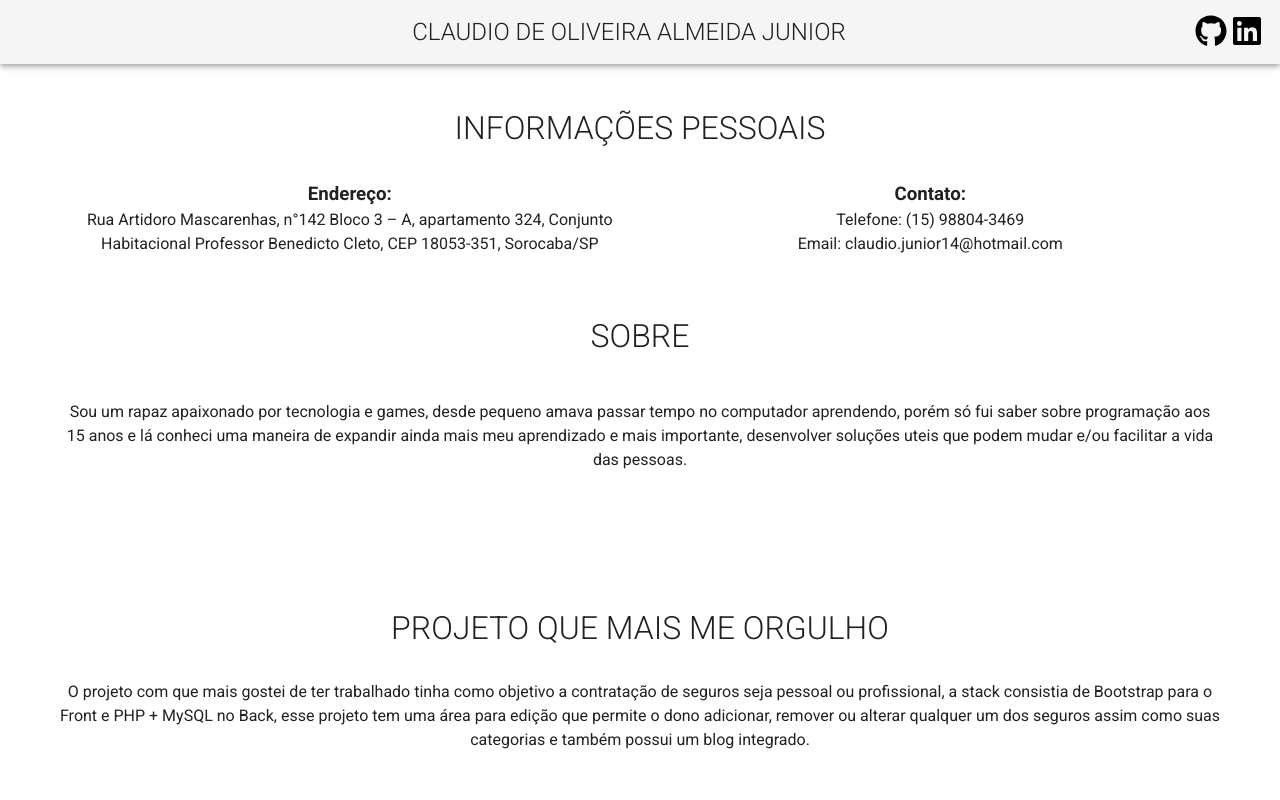
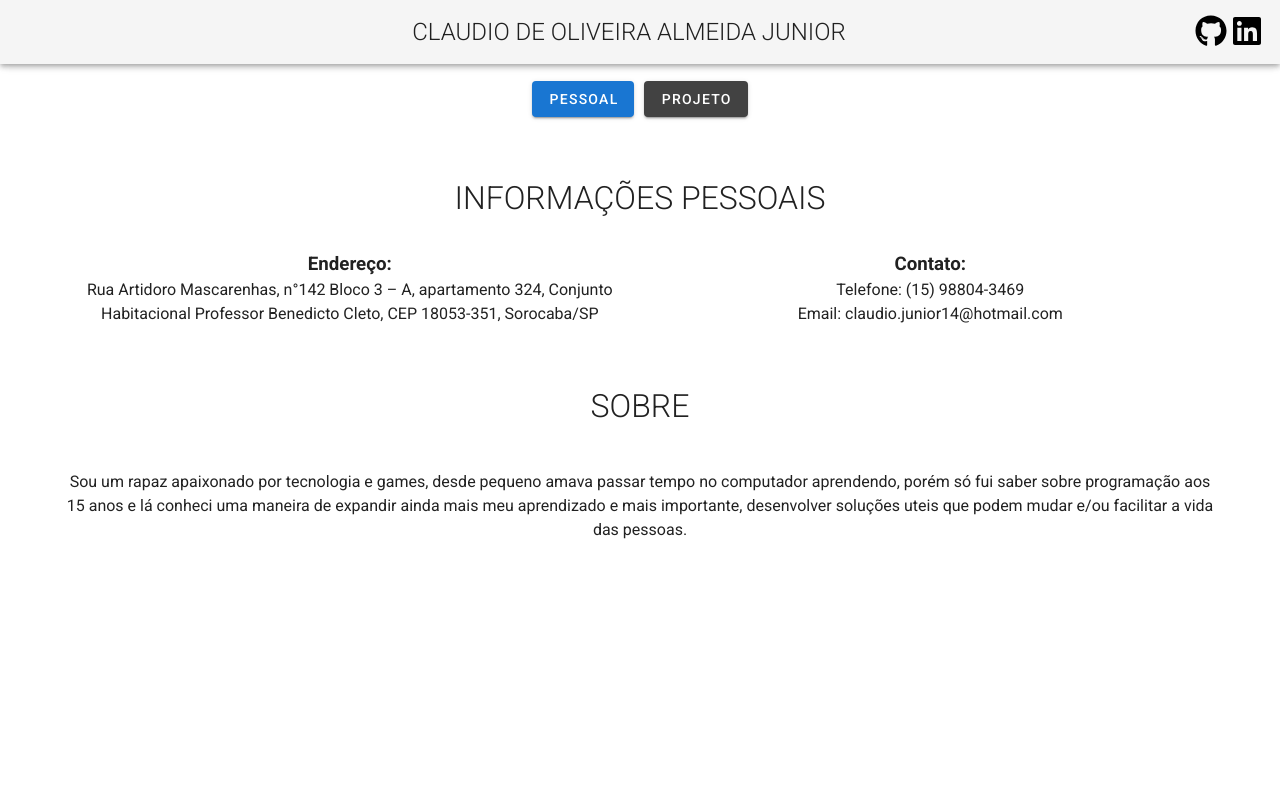
Before and after one commit to Kirizuro/basico-test, a Vue app: page / in a window 1280 px wide. Shown: the top 800 px of the page. Built offline with nearby package versions, Linux system fonts and the light colour scheme.

Commit message:
Routing fixed for the request test

```diff
--- a/package.json
+++ b/package.json
@@ -14,6 +14,7 @@
     "@fortawesome/vue-fontawesome": "^0.1.6",
     "core-js": "^2.6.5",
     "vue": "^2.6.10",
+    "vue-router": "^3.0.3",
     "vuetify": "^2.0.0"
   },
   "devDependencies": {
--- a/src/App.vue
+++ b/src/App.vue
@@ -18,25 +18,18 @@
         <font-awesome-icon :icon="['fab', 'linkedin']" size="2x" />
       </a>
     </v-app-bar>
-    <v-content>
-      <Personal />
-    </v-content>
-
-    <v-content>
-      <Project />
-    </v-content>
+    <Action />
+    <router-view />
   </v-app>
 </template>
 
 <script>
-import Personal from "./components/Personal";
-import Project from "./components/Project";
+import Action from "./actions/Actions";
 
 export default {
   name: "App",
   components: {
-    Personal,
-    Project
+    Action
   },
   data: () => ({})
 };
--- /dev/null
+++ b/src/actions/Actions.vue
@@ -0,0 +1,26 @@
+<template>
+  <v-container>
+    <v-content>
+      <v-flex text-center>
+        <router-link to="/">
+          <v-btn class="btn" color="primary" dark>Pessoal</v-btn>
+        </router-link>
+        <router-link to="/project">
+          <v-btn class="btn" color="secondary" dark>Projeto</v-btn>
+        </router-link>
+      </v-flex>
+    </v-content>
+  </v-container>
+</template>
+
+<script>
+export default {
+  name: "Actions"
+};
+</script>
+
+<style scoped>
+.btn{
+    margin: 5px;
+}
+</style>
--- a/src/main.js
+++ b/src/main.js
@@ -4,6 +4,7 @@ import { library } from "@fortawesome/fontawesome-svg-core";
 import { faGithub, faLinkedin } from "@fortawesome/free-brands-svg-icons";
 import { FontAwesomeIcon } from "@fortawesome/vue-fontawesome";
 import vuetify from "./plugins/vuetify";
+import router from './router'
 
 library.add(faGithub, faLinkedin);
 
@@ -13,5 +14,6 @@ Vue.config.productionTip = false;
 
 new Vue({
   vuetify,
+  router,
   render: h => h(App)
 }).$mount("#app");
--- /dev/null
+++ b/src/router.js
@@ -0,0 +1,23 @@
+import Vue from 'vue';
+import Router from 'vue-router';
+import Personal from './views/Personal.vue';
+import Project from './views/Project.vue';
+
+Vue.use(Router);
+
+export default new Router({
+  mode: 'history',
+  base: process.env.BASE_URL,
+  routes: [
+    {
+      path: '/',
+      name: 'personal',
+      component: Personal
+    },
+    {
+      path: '/project',
+      name: 'project',
+      component: Project
+    }
+  ]
+});
```
Also changed, not shown: src/views/Personal.vue (renamed from src/components/Personal.vue), src/views/Project.vue (renamed from src/components/Project.vue), 1 other file (tests, documents, lock files or other folders).
